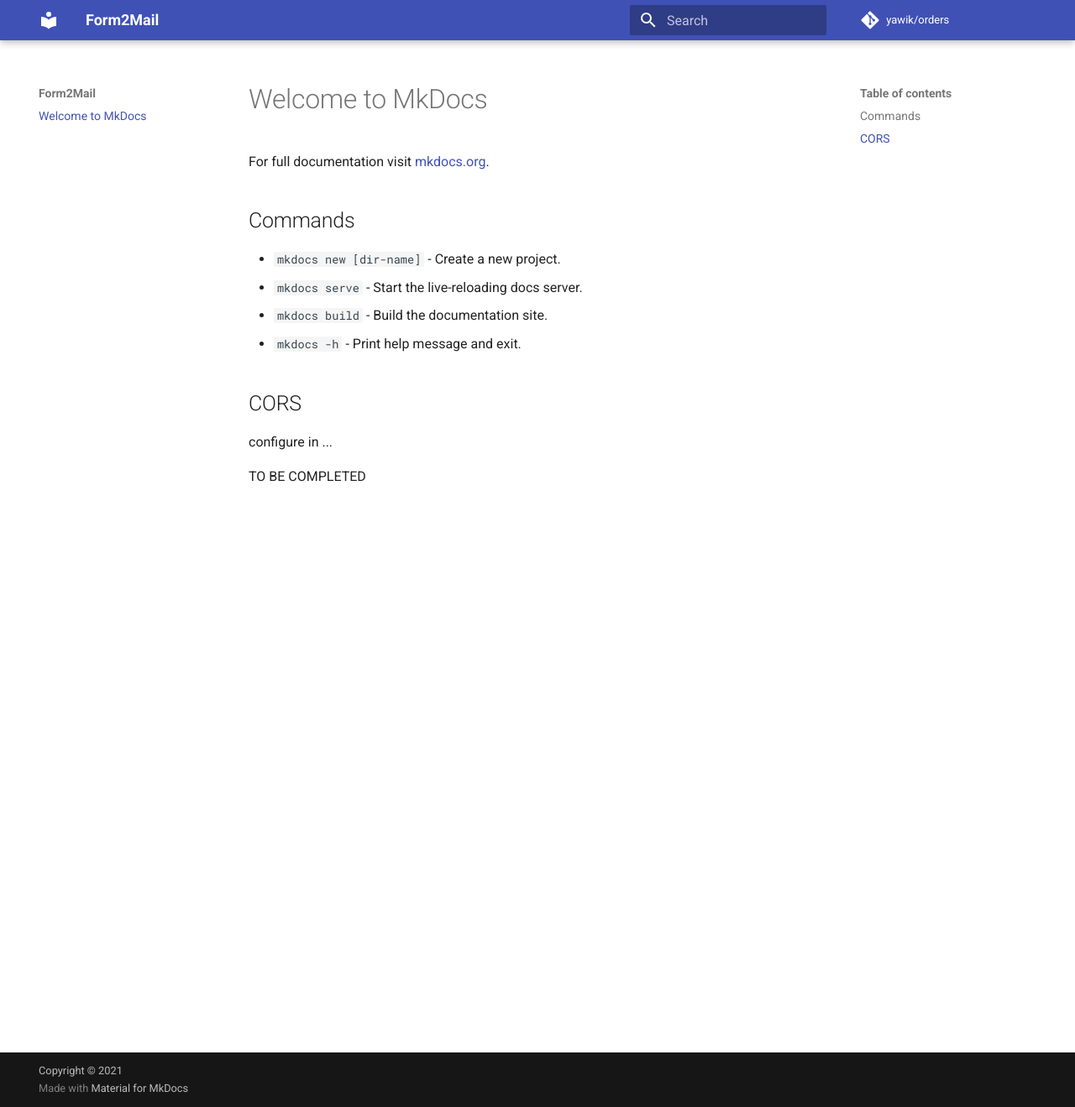
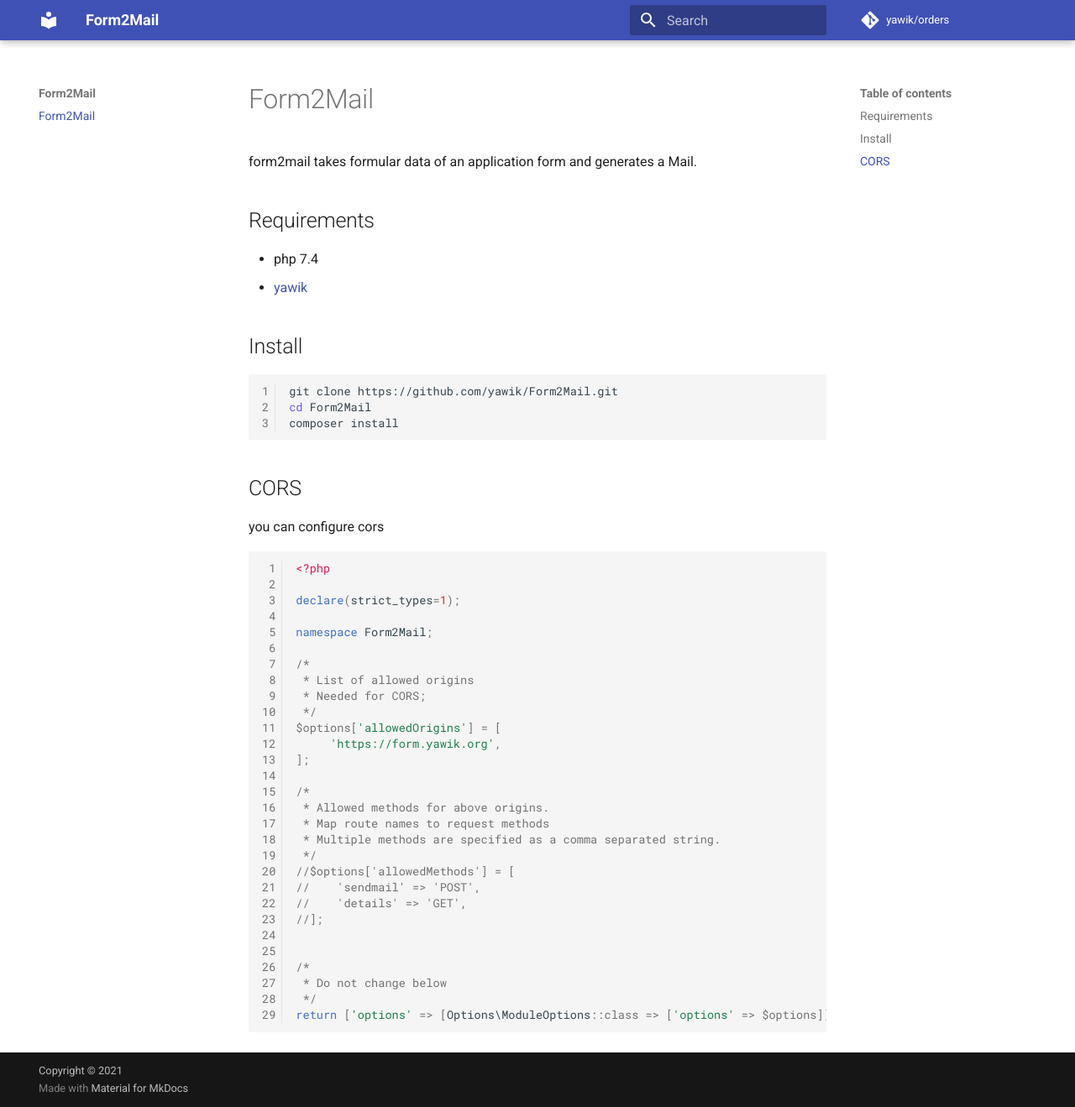
Before and after one commit to yawik/Form2Mail, an MkDocs documentation site: the page built from docs/index.md, in a window 1280 px wide and 1319 px high. Shown: the whole window at 84% size. Built offline with MkDocs 1.6.1 and Material for MkDocs 9.7.7, drawn with Linux system fonts in a browser that asks for light colours; comment, search, counter and statistics services are not loaded.

Commit message:
doc: add configuration file

````diff
--- a/docs/index.md
+++ b/docs/index.md
@@ -1,16 +1,52 @@
-# Welcome to MkDocs
+# Form2Mail
 
-For full documentation visit [mkdocs.org](https://www.mkdocs.org).
+form2mail takes formular data of an application form and generates a Mail.
 
-## Commands
+## Requirements
 
-* `mkdocs new [dir-name]` - Create a new project.
-* `mkdocs serve` - Start the live-reloading docs server.
-* `mkdocs build` - Build the documentation site.
-* `mkdocs -h` - Print help message and exit.
+- php 7.4
+- [yawik](https://yawik.org)
+
+## Install
+
+``` bash linenums="1"
+git clone https://github.com/yawik/Form2Mail.git
+cd Form2Mail
+composer install
+```
 
 ## CORS
 
-configure in ...
+you can configure cors
 
-TO BE COMPLETED
+``` php linenums="1"
+<?php
+
+declare(strict_types=1);
+
+namespace Form2Mail;
+
+/*
+ * List of allowed origins
+ * Needed for CORS;
+ */
+$options['allowedOrigins'] = [
+     'https://form.yawik.org',
+];
+
+/*
+ * Allowed methods for above origins.
+ * Map route names to request methods
+ * Multiple methods are specified as a comma separated string.
+ */
+//$options['allowedMethods'] = [
+//    'sendmail' => 'POST',
+//    'details' => 'GET',
+//];
+
+
+/*
+ * Do not change below
+ */
+return ['options' => [Options\ModuleOptions::class => ['options' => $options]]];
+```
--- a/mkdocs.yml
+++ b/mkdocs.yml
@@ -1,6 +1,6 @@
 site_name: Form2Mail
-site_description: Documentation yawik orders module
-site_url: https://yawik.github.io/Orders/
+site_description: Documentation Form2Mail Module
+site_url: https://packagist.org/packages/yawik/form2mail
 copyright: 'Copyright &copy; 2021'
 repo_name: yawik/orders
 repo_url: https://github.com/yawik/Form2Mail
@@ -13,6 +13,8 @@ markdown_extensions:
       permalink: true
   - admonition
   - pymdownx.magiclink
+  - pymdownx.highlight
+  - pymdownx.superfences
   - pymdownx.tasklist:
       custom_checkbox: true
   - pymdownx.mark
````
